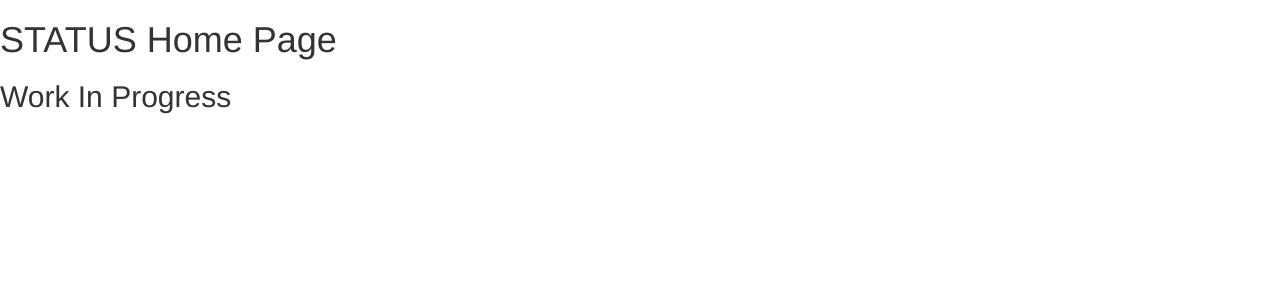
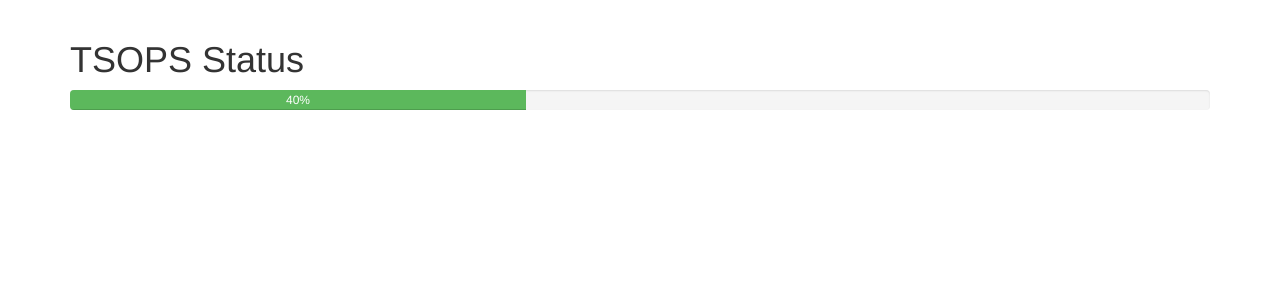
Before and after one commit to rickyari/simpleconfig, a Django app: page /status/ in a window 1280 px wide. Shown: the part 52-352 px from the top of the page. Run offline with Django 3.2, Linux system fonts and the light colour scheme; data that the repository does not hold is empty; some libraries are stand-ins or nearby versions.

Commit message:
added progress bar, added a function to get progress of running job

```diff
--- a/DashApp/templates/status.html
+++ b/DashApp/templates/status.html
@@ -1,15 +1,22 @@
 {% extends 'base.html' %}
 
 {% block jquery %}
-
-alert("hello")
 
 {% endblock %}
 
 
 {% block content %}
 
-<h1>STATUS Home Page</h1>
-<h2>Work In Progress</h2>
+{{ result }}
+
+<div class="container">
+<h1>TSOPS Status</h1>
+<div class="progress">
+  <div class="progress-bar progress-bar-success" role="progressbar" aria-valuenow="40"
+  aria-valuemin="0" aria-valuemax="100" style="width:40%">
+    40%
+  </div>
+</div>
+</div>
 
 {% endblock %}
--- a/DashApp/views.py
+++ b/DashApp/views.py
@@ -1,6 +1,7 @@
 from django.shortcuts import render
 from django.contrib.auth.decorators import login_required
 from django.http import HttpResponseRedirect
+import requests
 
 # Create your views here.
 
@@ -22,4 +23,12 @@ def show_egencia(request):
 
 def show_status(request):
 
-	return render(request, 'status.html')
+	url_api = "http://10.187.100.188:8080/job/LinuxPatchJob/lastBuild/api/json?tree=executor[progress]"
+
+	headers = {"Accept":"application/json"}
+
+	response = requests.get(url_api, headers=headers )
+
+	result = response.json()['executor']
+
+	return render(request, 'status.html', {'result': result})
```
